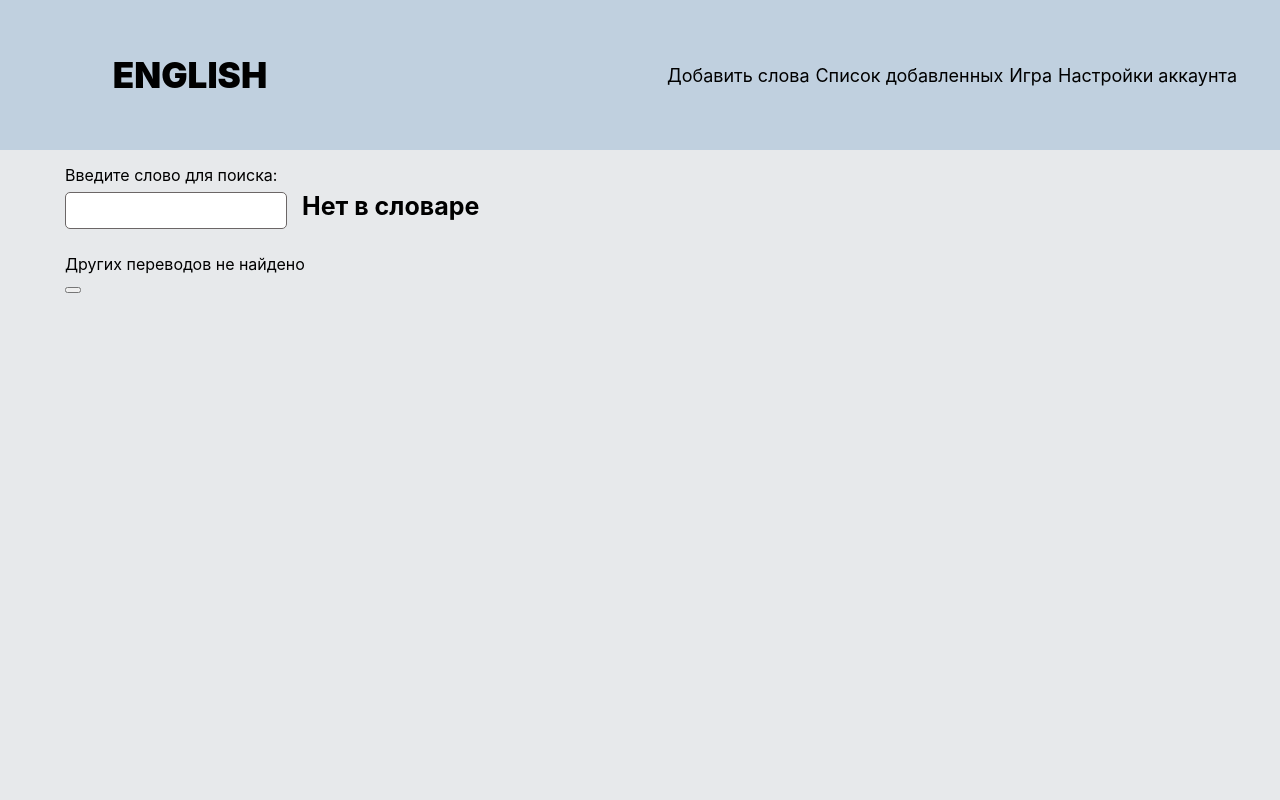
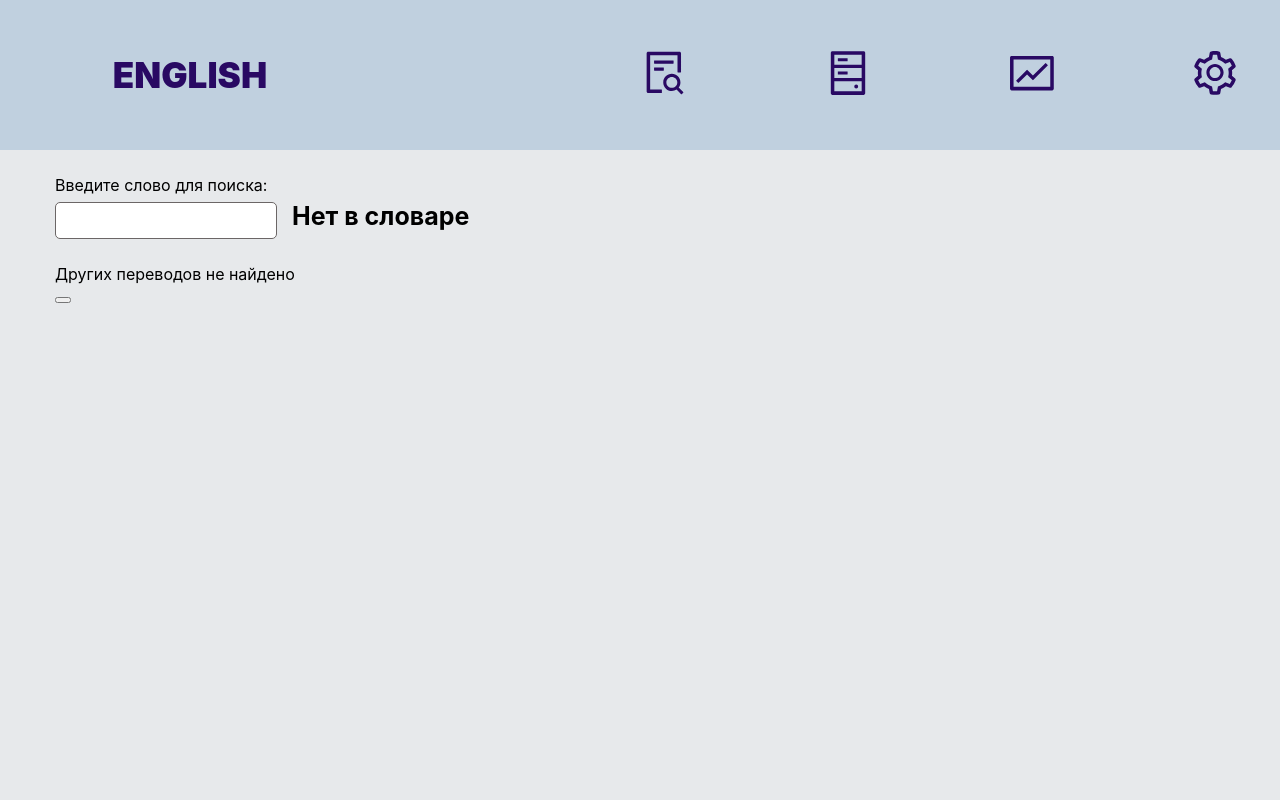
Before and after one commit to AlexCole999/first-project-eng, a React (Create React App) app: page / in a window 1280 px wide. Shown: the top 800 px of the page. Built offline with nearby package versions, Linux system fonts and the light colour scheme.

Commit message:
some changes in Navbar,Logo,Footer

```diff
--- a/src/components/Dashboard/Dashboard.css
+++ b/src/components/Dashboard/Dashboard.css
@@ -5,14 +5,14 @@
 }
 .Dashboard{
   grid-area: Dashboard;
-  min-height: 700px;
+  min-height: 680px;
   width: 1200px;
 }
 .Dashboard-content{
-  padding: 15px 25px;
+  padding: 25px 15px;
 }
 .wordSearch__input{
-margin-top: 7px;
+  margin-top: 7px;
   padding: 10px;
   width: 200px;
   border:1px solid rgb(107, 102, 102);
--- a/src/components/Footer/Footer.css
+++ b/src/components/Footer/Footer.css
@@ -13,6 +13,7 @@
   min-width: 1200px;
 }
 .Footer-word{
-  padding: 25px;
-  font-size: 13px;
+  font-size: 15px;
+  font-weight: 700;
+  font-style: italic;
 }
--- a/src/components/Navbar/Logo/Logo.css
+++ b/src/components/Navbar/Logo/Logo.css
@@ -7,4 +7,5 @@
 .Logo-word{
   font-size: 35px;
   font-weight: 900;
+  color:black;
 }
--- a/src/components/Navbar/Logo/Logo.jsx
+++ b/src/components/Navbar/Logo/Logo.jsx
@@ -3,9 +3,10 @@ import './Logo.css'
 
 export default function Logo() {
   return (
+
     <div className="Logo">
       <div className="Logo-word">
-        ENGLISH
+        <a href="/">ENGLISH</a>
       </div>
     </div>
   )
--- a/src/components/Navbar/Navbar.css
+++ b/src/components/Navbar/Navbar.css
@@ -12,9 +12,18 @@
 }
 .Navbar-right{
   display: flex;
-  justify-content: space-around;
-  flex-wrap: wrap;
+  justify-content: space-between;
   align-items: center;
-  width: 45vw;
-  min-height: 100px;
+  width: 50%;
 }
+
+a{
+  text-decoration: none;
+  color:rgb(41, 9, 99);
+}
+a:hover{
+  color:rgb(34, 85, 224);
+}
+a:active{
+  color:rgb(177, 58, 201)
+}
--- a/src/components/Navbar/Navbar.jsx
+++ b/src/components/Navbar/Navbar.jsx
@@ -1,7 +1,10 @@
 import React from 'react'
 import './Navbar.css'
-import NavbarElem from './NavbarElem/NavbarElem'
 import Logo from './Logo/Logo'
+import { AiOutlineFileSearch } from "react-icons/ai"
+import { AiOutlineSetting } from "react-icons/ai"
+import { AiOutlineHdd } from "react-icons/ai"
+import { AiOutlineFund } from "react-icons/ai"
 
 
 export default function Navbar() {
@@ -10,10 +13,10 @@ export default function Navbar() {
       <div className="Navbar">
         <Logo />
         <div className="Navbar-right">
-          <NavbarElem name="Добавить слова" />
-          <NavbarElem name="Список добавленных" />
-          <NavbarElem name="Игра" />
-          <NavbarElem name="Настройки аккаунта" />
+          <a href="/" title="Искать слова"><AiOutlineFileSearch style={{ width: "50px", height: "50px" }} /></a>
+          <a href="/" title="Список добавленных"><AiOutlineHdd style={{ width: "50px", height: "50px" }} /></a>
+          <a href="/" title="Учить и развиваться"><AiOutlineFund style={{ width: "50px", height: "50px" }} /></a>
+          <a href="/" title="Настройки профиля"><AiOutlineSetting style={{ width: "50px", height: "50px" }} /></a>
         </div>
       </div>
     </div>
--- a/src/components/Navbar/NavbarElem/NavbarElem.css
+++ /dev/null
@@ -1,7 +0,0 @@
-.Navbar-elem{
-  display: flex;
-  justify-content: center;
-  align-items: center;
-  min-height: 75px;
-  font-size: 18px;
-}
--- a/src/components/Navbar/NavbarElem/NavbarElem.jsx
+++ /dev/null
@@ -1,10 +0,0 @@
-import React from 'react';
-import './NavbarElem.css'
-
-export default function NavbarElem(props) {
-  return (
-    <div className="Navbar-elem">
-      {props.name}
-    </div>
-  )
-}
```
